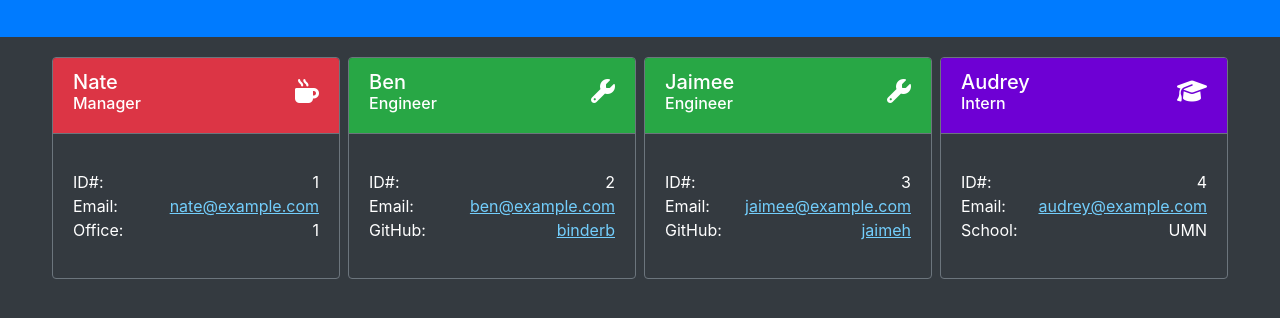
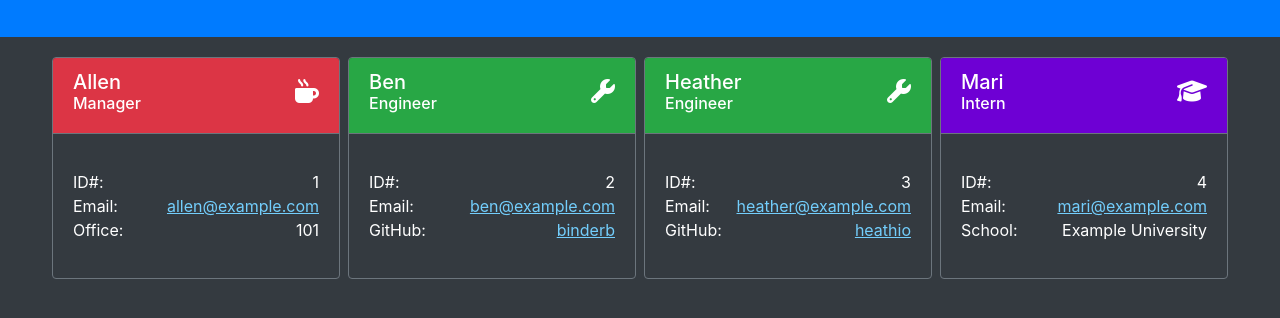
Before and after one commit to binderb/team-profile-generator, a website: page dist/index.html in a window 1280 px wide. Shown: the part 132-450 px from the top of the page. Drawn offline with nearby package versions, Linux system fonts and the light colour scheme.

Commit message:
Build custom README.md.

```diff
--- a/dist/index.html
+++ b/dist/index.html
@@ -21,7 +21,7 @@
       color: rgb(175, 228, 255);
     }
   </style>
-  <title>Document</title>
+  <title>Team Profile</title>
 </head>
 <body class="bg-dark">
   <div class="jumbotron-fluid bg-primary text-white p-4 border-secondary">
@@ -36,7 +36,7 @@
   <div class="card-header pb-0 bg-danger text-white border-secondary">
     <div class="card-title d-flex justify-content-between align-items-center pb-2">
       <div>
-        <h5 class="p-0 m-0">Nate</h5>
+        <h5 class="p-0 m-0">Allen</h5>
         <h6 class="p-0 m-0">Manager</h6>
       </div>
       <i class="fa-solid fa-mug-hot fa-xl"></i>
@@ -50,11 +50,11 @@
       </div>
       <div class="d-flex justify-content-between">
         <div class="pr-1" style="word-break: break-word;">Email: </div>
-        <div><a href="mailto:nate@example.com">nate@example.com</a></div>
+        <div><a href="mailto:allen@example.com">allen@example.com</a></div>
       </div>
       <div class="d-flex justify-content-between">
         <div class="pr-1">Office: </div>
-        <div>1</div>
+        <div>101</div>
       </div>
     </p>
   </div>
@@ -90,7 +90,7 @@
   <div class="card-header pb-0 bg-success text-white border-secondary">
     <div class="card-title d-flex justify-content-between align-items-center pb-2">
       <div>
-        <h5 class="p-0 m-0">Jaimee</h5>
+        <h5 class="p-0 m-0">Heather</h5>
         <h6 class="p-0 m-0">Engineer</h6>
       </div>
       <i class="fa-solid fa-wrench fa-xl"></i>
@@ -104,11 +104,11 @@
       </div>
       <div class="d-flex justify-content-between">
         <div class="pr-1" style="word-break: break-word;">Email: </div>
-        <div><a href="mailto:jaimee@example.com">jaimee@example.com</a></div>
+        <div><a href="mailto:heather@example.com">heather@example.com</a></div>
       </div>
       <div class="d-flex justify-content-between">
         <div class="pr-1">GitHub: </div>
-        <div><a href="https://github.com/jaimeh">jaimeh</a></div>
+        <div><a href="https://github.com/heathio">heathio</a></div>
       </div>
     </p>
   </div>
@@ -117,7 +117,7 @@
   <div class="card-header pb-0 bg-intern text-white border-secondary">
     <div class="card-title d-flex justify-content-between align-items-center pb-2">
       <div>
-        <h5 class="p-0 m-0">Audrey</h5>
+        <h5 class="p-0 m-0">Mari</h5>
         <h6 class="p-0 m-0">Intern</h6>
       </div>
       <i class="fa-solid fa-graduation-cap fa-xl"></i>
@@ -131,11 +131,11 @@
       </div>
       <div class="d-flex justify-content-between">
         <div class="pr-1" style="word-break: break-word;">Email: </div>
-        <div><a href="mailto:audrey@example.com">audrey@example.com</a></div>
+        <div><a href="mailto:mari@example.com">mari@example.com</a></div>
       </div>
       <div class="d-flex justify-content-between">
         <div class="pr-1">School: </div>
-        <div>UMN</div>
+        <div>Example University</div>
       </div>
     </p>
   </div>
```
Also changed, not shown: README.md, images/readme_screenshot.png (added).
